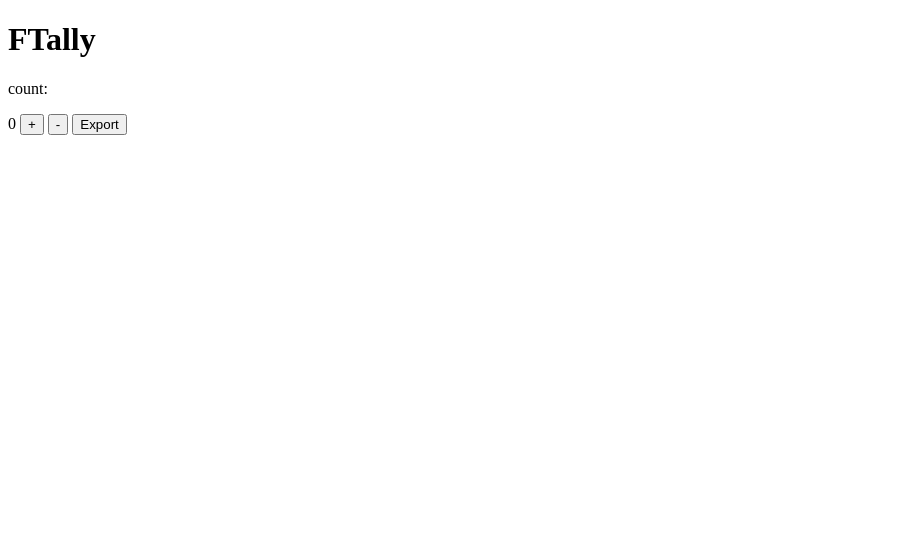
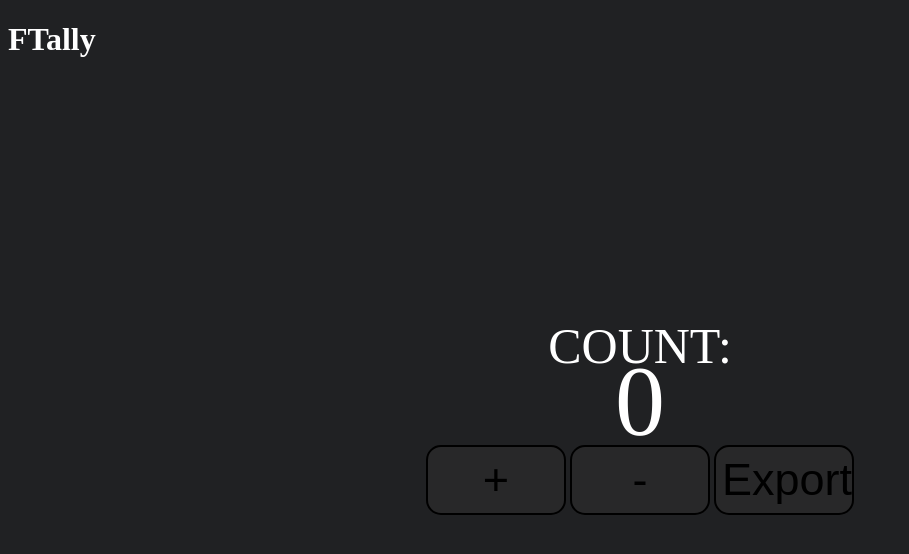
Before and after one commit to MixoMax/FTally, a Flask app: page / in a window 1280 px wide. Shown: the top 554 px of the page, without its empty margins (0-909 px from the left). Run offline with Flask 3, Linux system fonts and the light colour scheme.

Commit message:
basic styling

```diff
--- a/main.py
+++ b/main.py
@@ -117,6 +117,10 @@ def get():
     return str(counter.count), 200
 
 
+@app.route("/stylesheet.css")
+def stylesheet():
+    return app.send_static_file("stylesheet.css")
+
 
 if __name__ == "__main__":
     app.run(debug = True)
--- /dev/null
+++ b/static/stylesheet.css
@@ -0,0 +1,46 @@
+body{
+    background-color: rgb(32, 33, 35);
+}
+
+h1{
+    color: white;
+}
+
+#count{
+    position: absolute;
+    left: 50%;
+    top: 50%;
+    transform: translate(-50%, -50%);
+    font-size: 100px;
+    color: white;
+}
+
+#count-text{
+    position: absolute;
+    left: 50%;
+    top: 37%;
+    transform: translate(-50%, -50%);
+    font-size: 50px;
+    color: white;
+}
+
+#buttons{
+    position: absolute;
+    left: 50%;
+    top: 60%;
+    transform: translate(-50%, -50%);
+}
+
+button{
+    width: 140px;
+    height: 70px;
+    background-color: rgb(40, 40, 41);
+    border-radius: 15px;
+    font-size: 45px;
+    border: 2.5px solid rgb(0, 0, 0);
+}
+
+button:hover{
+    background-color: rgb(52, 53, 54);
+    border: 3px solid rgb(17, 17, 17);
+}
--- a/templates/index.html
+++ b/templates/index.html
@@ -1,6 +1,7 @@
 <!DOCTYPE html>
 <html lang="en"></html>
 <head>
+    <link rel="stylesheet" href="./stylesheet.css" />
     <meta charset="UTF-8">
     <title>Document</title>
     <script>
@@ -37,8 +38,10 @@
 
 <body>
     <h1>FTally</h1>
-    <p> count: </p> <span id="count">0</span>
-    <button id="add" onclick="incrementCount()">+</button>
-    <button id="subtract" onclick="decrementCount()">-</button>
-    <button id="export" onclick="export_to_csv()">Export</button>
+    <p id="count-text"> COUNT: </p> <span id="count">0</span>
+    <div id="buttons">
+      <button id="add" onclick="incrementCount()">+</button>
+      <button id="subtract" onclick="decrementCount()">-</button>
+      <button id="export" onclick="export_to_csv()">Export</button>
+    </div>
 </body>
```
Also changed, not shown: 1 other file.
